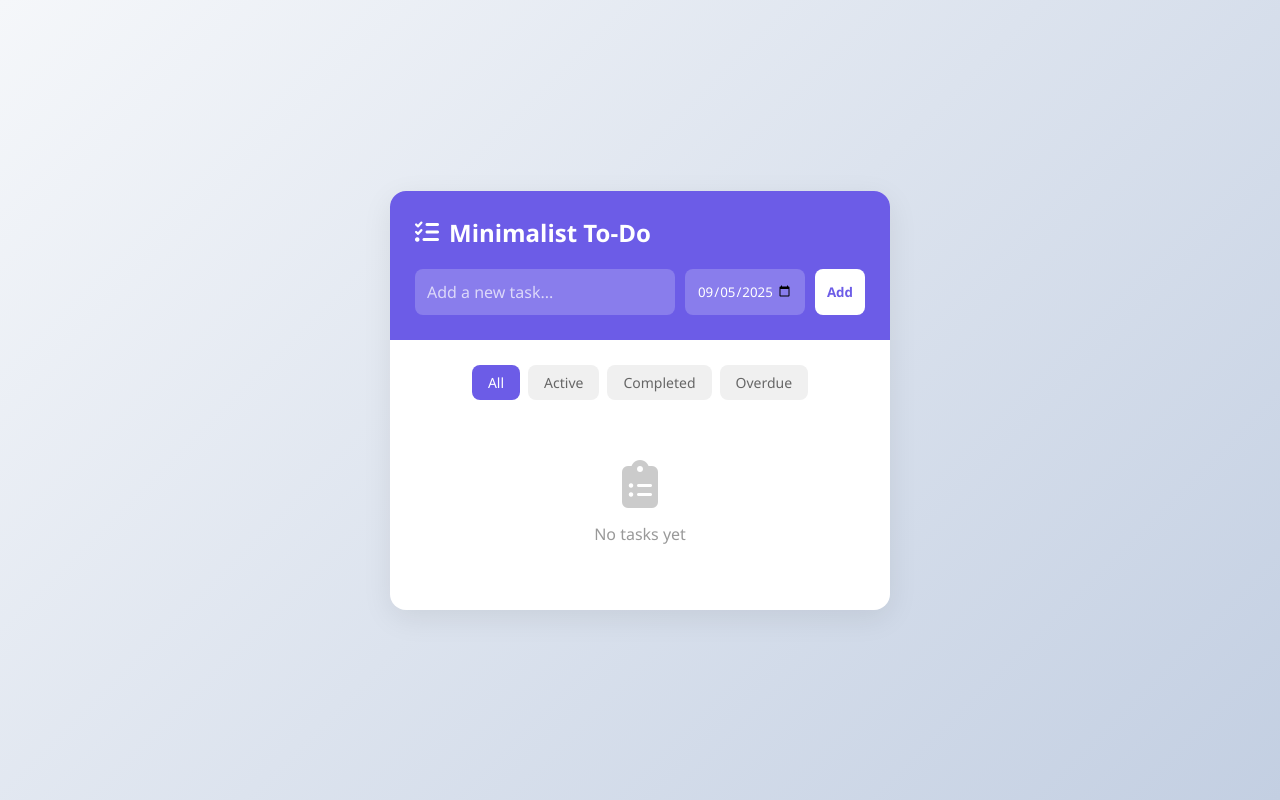
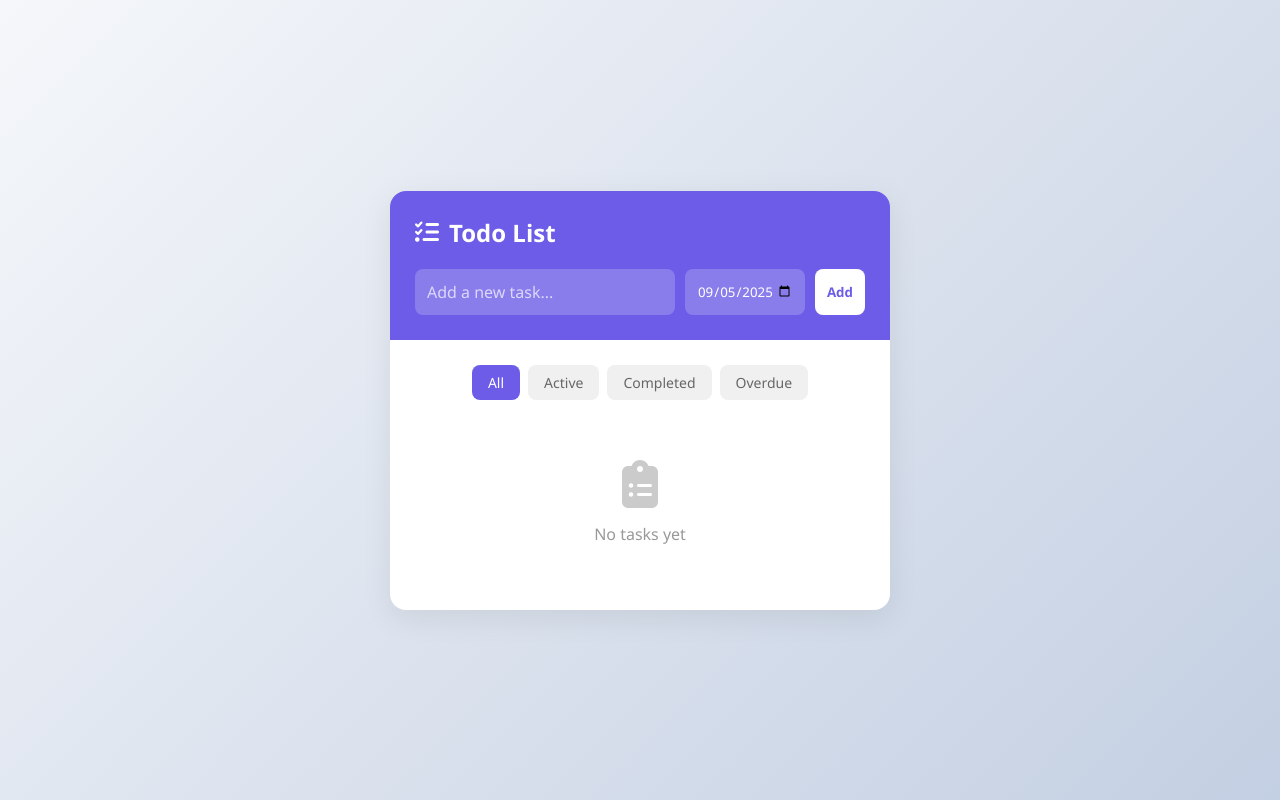
Before and after one commit to hikaruu05/RevoU-MP, a plain HTML site: page index.html in a window 1280 px wide. Drawn offline with Linux system fonts and the light colour scheme.

Commit message:
fixed names

```diff
--- a/index.html
+++ b/index.html
@@ -3,14 +3,14 @@
 <head>
     <meta charset="UTF-8">
     <meta name="viewport" content="width=device-width, initial-scale=1.0">
-    <title>Minimalist To-Do List</title>
+    <title>RevoU-Mini-Project</title>
     <link rel="stylesheet" href="css/styles.css">
     <link rel="stylesheet" href="https://cdnjs.cloudflare.com/ajax/libs/font-awesome/6.4.0/css/all.min.css">
 </head>
 <body>
     <div class="container">
         <div class="header">
-            <h1><i class="fas fa-tasks"></i> Minimalist To-Do</h1>
+            <h1><i class="fas fa-tasks"></i> Todo List </h1>
             <div class="app-controls">
                 <input type="text" class="task-input" placeholder="Add a new task...">
                 <input type="date" class="date-input">
```
